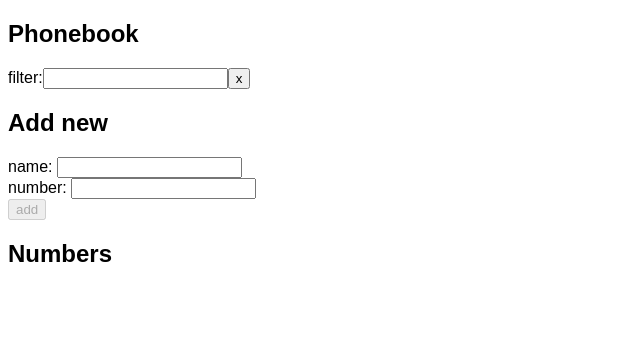
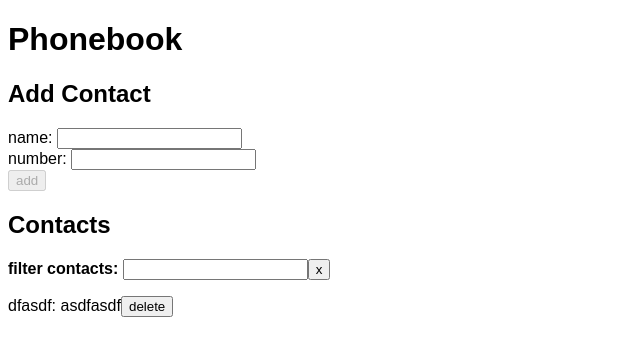
Before and after one commit to tiagossaurus-rex/fullstackopen, a React (Create React App) app in the folder part2/: page / in a window 1280 px wide. Shown: the top 356 px of the page, without its empty margins (0-640 px from the left). Built offline with nearby package versions, Linux system fonts and the light colour scheme; data requests are answered from the project's data file.

Commit message:
some cleanup

```diff
--- a/part2/db.json
+++ b/part2/db.json
@@ -1,3 +1,9 @@
 {
-  "persons": []
+  "persons": [
+    {
+      "name": "dfasdf",
+      "number": "asdfasdf",
+      "id": 1
+    }
+  ]
 }
--- a/part2/src/02_phonebook/App.js
+++ b/part2/src/02_phonebook/App.js
@@ -30,7 +30,6 @@ const App = () => {
 	useEffect(() => {
 		const wait = setTimeout(() => {
 			if(notification !== null) {
-				console.log('asdada')
 				setNotification(null)
 			}
 		}, 5000)
@@ -44,7 +43,7 @@ const App = () => {
 		e.preventDefault();
 		if ( !newName || !newNumber ) return false;
 
-		const existingDup = persons.filter(person => person.name === newName)
+		const existingDup = persons.filter(person => person.name === newName);
 
 		const newPerson = {
 			name: newName,
@@ -77,10 +76,6 @@ const App = () => {
 						})
 					})
 					.catch((error) => {
-						setNotification({
-							message: 'Something went wrong, please try again',
-							type: 'error',
-						});
 						setPersons(persons.filter(p => p.id !== existingDup[0].id))
 						setNotification({
 							message: `${newName} has already been removed from server`,
@@ -119,7 +114,7 @@ const App = () => {
 	const handleDelete = (e, person) => {
 		e.preventDefault();
 
-		const confirmDialog = window.confirm(`delete ${person.name}`)
+		const confirmDialog = window.confirm(`delete ${person.name}?`)
 
 		if ( confirmDialog ) {
 			personsService
@@ -143,10 +138,9 @@ const App = () => {
 
 	return (
 		<div>
-			<h2>Phonebook</h2>
+			<h1>Phonebook</h1>
 			<Notification notification={notification} />
-			<Filter value={filter} handleChange={setFilter} />
-			<h2>Add new</h2>
+			<h2>Add Contact</h2>
 			<Form
 				handleSubmit={handleSubmit}
 				disabled={!newName || !newNumber}
@@ -162,8 +156,15 @@ const App = () => {
 					handleChange={setNewNumber}
 					/>
 			</Form>
-			<h2>Numbers</h2>
-			<Persons persons={persons} filter={filter} handleDelete={handleDelete} />
+			<h2>Contacts</h2>
+			{ persons.length ?
+				<>
+					<Filter value={filter} handleChange={setFilter} />
+					<Persons persons={persons} filter={filter} handleDelete={handleDelete} />
+				</>
+				:
+				<p>You don't have any contacts yet</p>
+			}
 		</div>
 	)
 }
--- a/part2/src/02_phonebook/components/index.js
+++ b/part2/src/02_phonebook/components/index.js
@@ -22,7 +22,7 @@ const Input = ({id, value, handleChange}) => {
 const Filter = ({value, handleChange}) => {
 	return (
 		<div>
-			filter:
+			<strong>filter contacts: </strong>
 			<input value={value} onChange={e => handleChange(e.target.value.toLowerCase())}/>
 			<button onClick={() => handleChange('')}>x</button>
 		</div>
```
